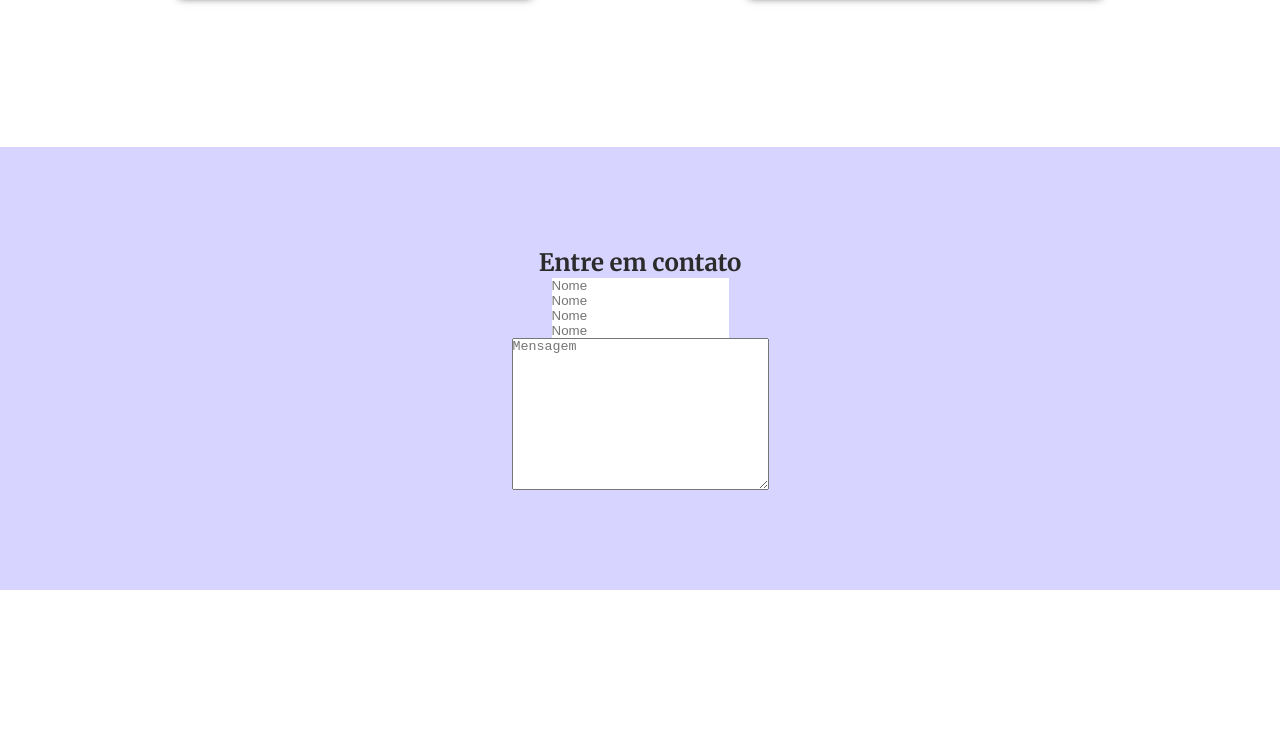
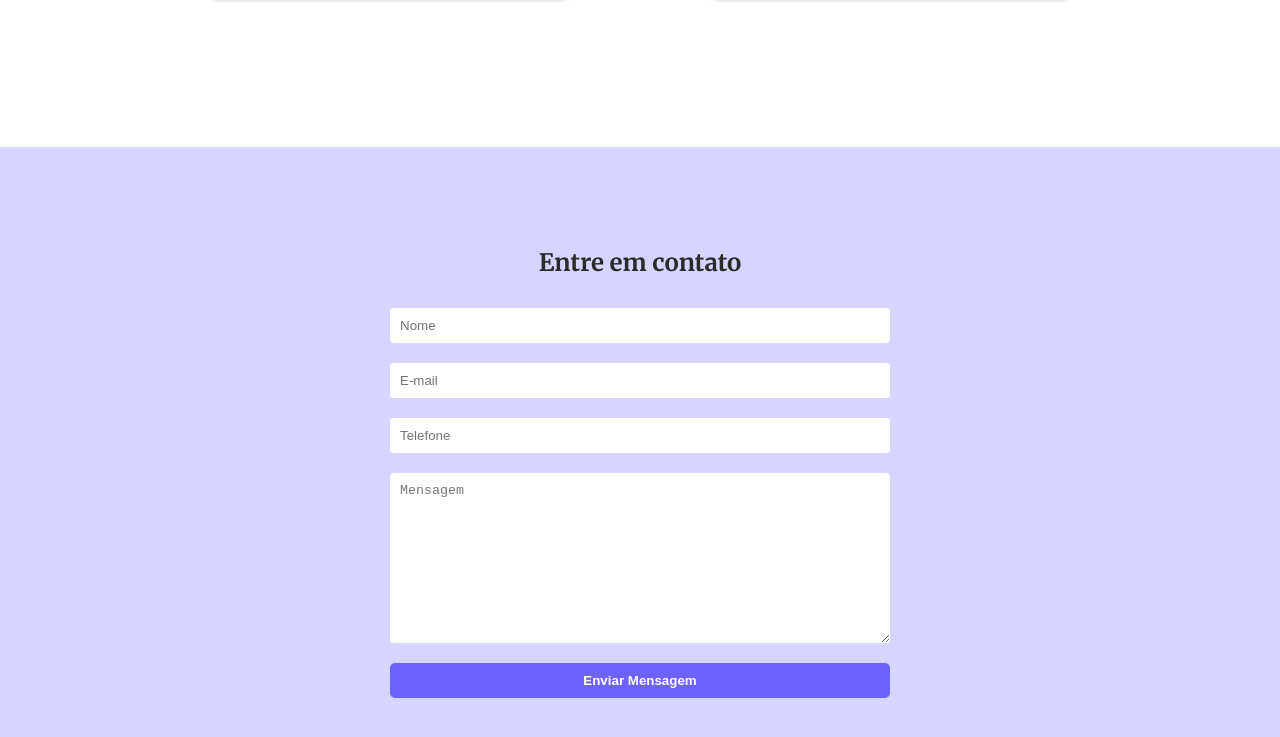
Before and after one commit to sadrakmorais/Desafio3-Codel-ndia-BySadrakMorais, a plain HTML site: page index.html in a window 1280 px wide. Shown: the part 1807-2544 px from the top of the page. Before the commit the page ends 2397 px from the top, so only its background shows below. Drawn offline with Linux system fonts and the light colour scheme.

Commit message:
AttFinal

```diff
--- a/index.html
+++ b/index.html
@@ -69,12 +69,13 @@
  </section>
  <section class="form">
    <h1>Entre em contato</h1>
-
+<div class="formInputs">
    <input type="text" placeholder="Nome">
-   <input type="text" placeholder="Nome">
-   <input type="text" placeholder="Nome">
-   <input type="text" placeholder="Nome">
-   <textarea name="" id="" cols="30" rows="10"placeholder="Mensagem"></textarea>
- </section>
+   <input type="text" placeholder="E-mail">
+   <input type="text" placeholder="Telefone">
+ <textarea name="" id="" cols="30" rows="10"placeholder="Mensagem"></textarea>
+<button>Enviar Mensagem</button>
+</div>
+</section>
 </body>
 </html>
--- a/style.css
+++ b/style.css
@@ -99,6 +99,10 @@ h1 {
   border-radius: 5px;
   font-weight: bold;
 }
+.infos a:hover {
+  background: #524ae4;
+  transition: 0.3s;
+}
 
 .cardsContainer {
   display: flex;
@@ -107,7 +111,7 @@ h1 {
 .cards {
   display: flex;
   flex-wrap: wrap;
-  gap: 40px 220px;
+  gap: 40px 150px;
   justify-content: center;
 }
 .card {
@@ -122,24 +126,63 @@ h1 {
 .inforCard {
   background: var(--white300);
   padding: 20px;
-  box-shadow: 0px 0px 8px 1px rgb(95, 92, 92);
+  box-shadow: 0px 0px 5px 1px rgb(133, 131, 131);
 }
 .inforCard p {
   margin-top: 10px;
 }
 
 .form {
+  background: var(--bgSite);
+  padding: 100px 10px;
   display: flex;
   flex-direction: column;
   justify-content: center;
   align-items: center;
-  background: var(--bgSite);
-  padding: 100px 10px;
+}
+.formInputs {
+  display: flex;
+  flex-direction: column;
+  justify-content: center;
+  align-items: center;
+  gap: 20px;
+  margin-top: 30px;
+  max-width: 500px;
+  width: 100%;
+}
+.formInputs input {
+  width: 100%;
+  padding: 10px 10px;
+  border-radius: 4px;
+}
+.formInputs textarea {
+  width: 100%;
+  padding: 10px 10px;
+  border-radius: 4px;
+  border: none;
+}
+.formInputs button {
+  width: 100%;
+  padding: 10px 10px;
+  background: var(--buttonColor);
+  color: #fff;
+  border-radius: 5px;
+  font-weight: bold;
+}
+.formInputs button:hover {
+  background: #524ae4;
+  transition: 0.3s;
 }
 
 @media (max-width: 600px) {
   .header {
-    padding: 100px 10px 100px 10px;
+    padding: 100px 15px 100px 15px;
+  }
+  .infos h1 {
+    font-size: 1.5em;
+  }
+  .img {
+    max-width: 300px;
   }
   .cardsContainer {
     padding: 100px 0px 100px 0px;
```
